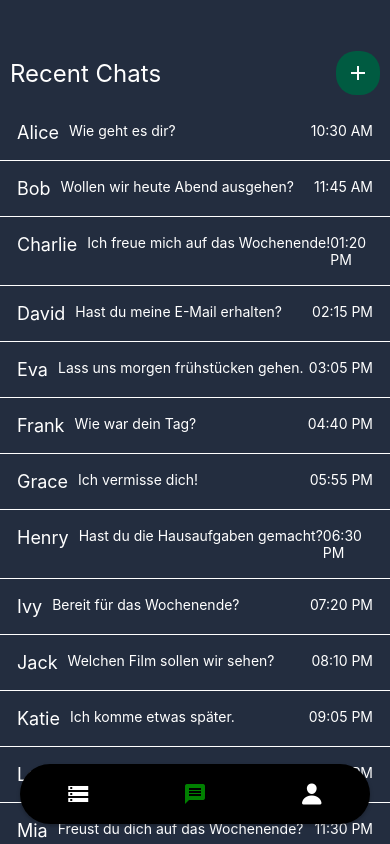
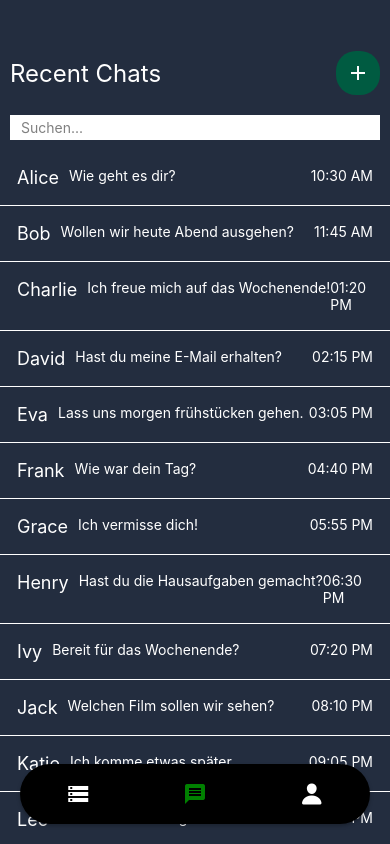
Before and after one commit to xxxCam900xxx/M426_AkwardSilents_frontend, a React Native app: screen /Navbar in a window 390 px wide. Built offline with nearby package versions, Linux system fonts and the light colour scheme.

Commit message:
suchfrage friendpage

```diff
--- a/src/pages/FriendsPage.jsx
+++ b/src/pages/FriendsPage.jsx
@@ -1,5 +1,5 @@
-import React, { useState } from 'react';
-import { Text, View, FlatList, TouchableOpacity, Modal, StyleSheet } from 'react-native';
+import React, { useState, useRef } from 'react';
+import { Text, View, FlatList, TouchableOpacity, Modal, StyleSheet, TextInput } from 'react-native';
 import { MaterialIcons, FontAwesome } from '@expo/vector-icons';
 import { useNavigation } from '@react-navigation/native';
 
@@ -50,18 +50,27 @@ const availableContacts = [
 ];
 
 function FriendsPage() {
-
     const navigation = useNavigation();
-
     const [isModalVisible, setModalVisible] = useState(false);
+    const [searchQuery, setSearchQuery] = useState('');
+    const searchInputRef = useRef(null);
 
     const toggleModal = () => {
       setModalVisible(!isModalVisible);
+      setSearchQuery(''); // Zurücksetzen der Suchanfrage beim Schließen des Modals
+    };
+
+    // Funktion zum Filtern von Chats und Kontakten basierend auf der Suchanfrage
+    const filterData = (data) => {
+      return data.filter(
+        (item) =>
+          (item.name && item.name.toLowerCase().includes(searchQuery.toLowerCase())) ||
+          (item.lastMessage && item.lastMessage.toLowerCase().includes(searchQuery.toLowerCase()))
+      );
     };
 
     return (
       <View style={{ flex: 1, backgroundColor: '#232D3F' }}>
-            {/* Header mit Titel und Add Contact Button */}
         <View style={{ flexDirection: 'row', justifyContent: 'space-between', alignItems: 'center', padding: 10, paddingTop: 51 }}>
           <Text style={{ color: 'white', fontSize: 24 }}>Recent Chats</Text>
           <TouchableOpacity style={{ backgroundColor: '#005B41', padding: 10, borderRadius: 20 }} onPress={toggleModal}>
@@ -69,9 +78,19 @@ function FriendsPage() {
           </TouchableOpacity>
         </View>
 
+        {/* Suchfeld */}
+        <TextInput
+          ref={searchInputRef}
+          style={styles.searchInput}
+          placeholder="Suchen..."
+          placeholderTextColor="gray"
+          value={searchQuery}
+          onChangeText={(text) => setSearchQuery(text)}
+        />
+
         {/* Chat-Liste */}
         <FlatList
-                data={recentChats}
+          data={filterData(recentChats)}
           keyExtractor={(item) => item.id}
           renderItem={({ item }) => (
             <TouchableOpacity onPress={() => navigation.navigate('ChatPage', { chatId: item.id })}>
@@ -96,8 +115,19 @@ function FriendsPage() {
           <View style={styles.modalContainer}>
             <View style={styles.modalContent}>
               <Text style={{ color: '#DFDFDF', fontSize: 24 }}>Add Contact</Text>
+
+              {/* Suchfeld für Kontakte */}
+              <TextInput
+                style={styles.searchInput}
+                placeholder="Suchen..."
+                placeholderTextColor="gray"
+                value={searchQuery}
+                onChangeText={(text) => setSearchQuery(text)}
+              />
+
+              {/* Liste der verfügbaren Kontakte */}
               <FlatList
-                            data={availableContacts}
+                data={filterData(availableContacts)}
                 keyExtractor={(item) => item.id}
                 renderItem={({ item }) => (
                   <TouchableOpacity onPress={() => {
@@ -113,8 +143,8 @@ function FriendsPage() {
               </TouchableOpacity>
             </View>
           </View>
-            </Modal >
-        </View >
+        </Modal>
+      </View>
     );
   }
 
@@ -132,6 +162,15 @@ const styles = StyleSheet.create({
       width: '80%',
       marginVertical: 68,
     },
+    searchInput: {
+      height: 40,
+      borderColor: 'white',
+      borderWidth: 1,
+      backgroundColor: 'white',
+      margin: 10,
+      paddingLeft: 10,
+      color: 'black',
+    },
   });
 
   export default FriendsPage;
```
Lines whose indentation alone changed are shown as unchanged.
